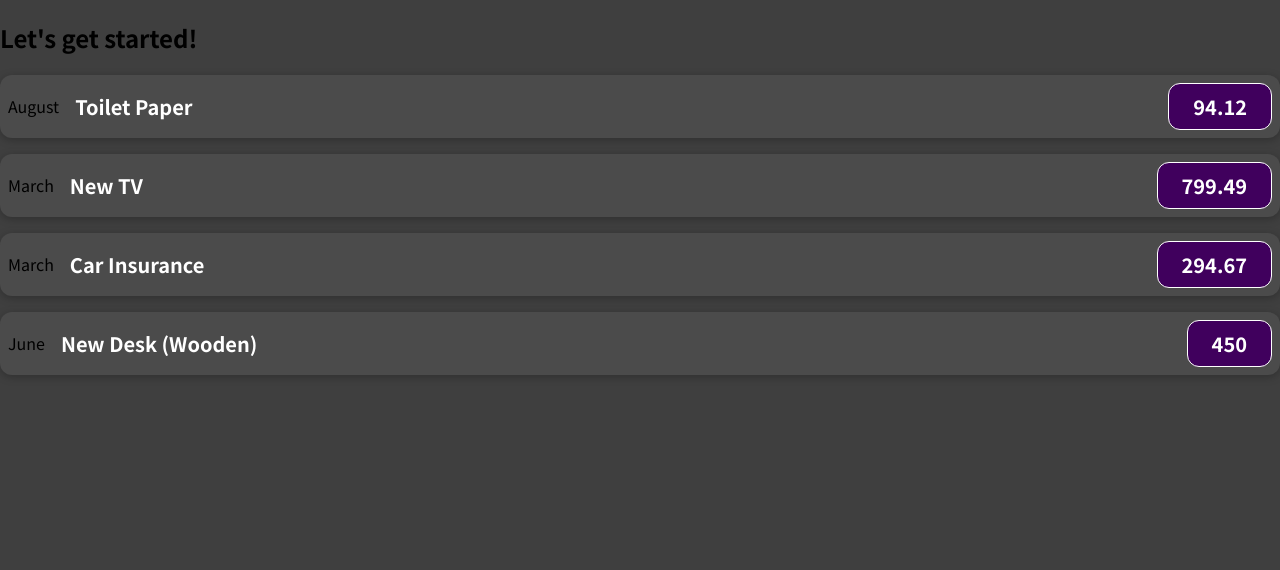
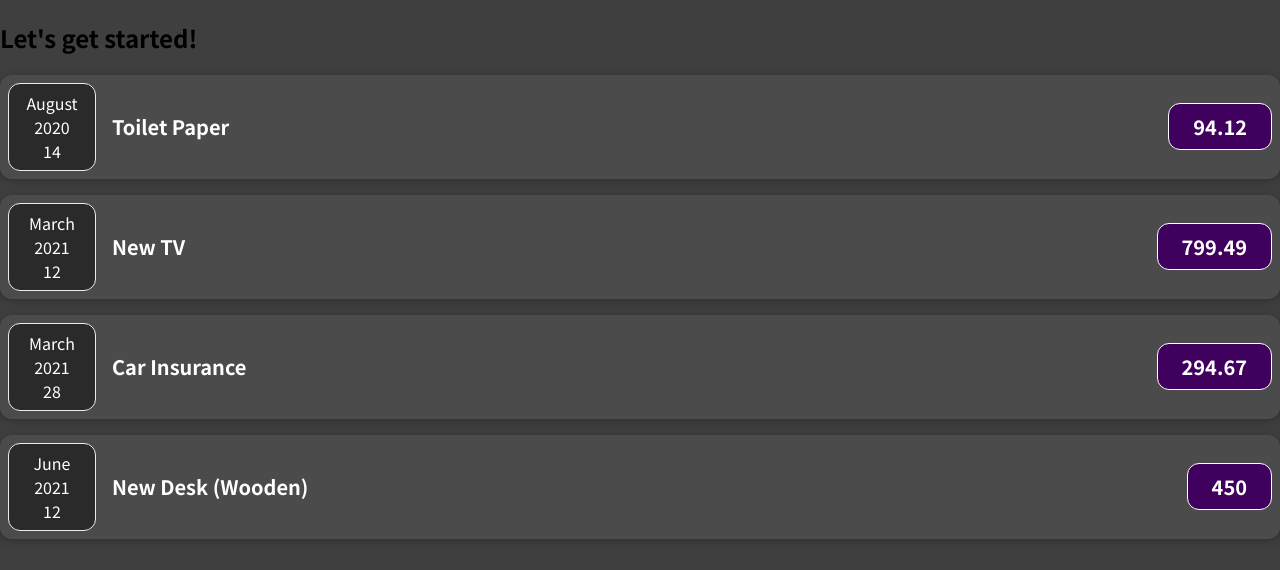
Before and after one commit to DevAntonioRogers/Expense-Tracker, a JavaScript app: page / in a window 1280 px wide. Shown: the top 570 px of the page. Built offline with nearby package versions, Linux system fonts and the light colour scheme.

Commit message:
Added Dates

```diff
--- /dev/null
+++ b/src/components/ExpenseDate.css
@@ -0,0 +1,26 @@
+.expense-date {
+  display: flex;
+  flex-direction: column;
+  width: 5.5rem;
+  height: 5.5rem;
+  border: 1px solid #ececec;
+  background-color: #2a2a2a;
+  color: white;
+  border-radius: 12px;
+  align-items: center;
+  justify-content: center;
+}
+
+.expense-date__month {
+  font-size: 0.75rem;
+  font-weight: bold;
+}
+
+.expense-date__year {
+  font-size: 0.75rem;
+}
+
+.expense-date__day {
+  font-size: 1.5rem;
+  font-weight: bold;
+}
--- /dev/null
+++ b/src/components/ExpenseDate.js
@@ -0,0 +1,17 @@
+import './ExpenseDate.css'
+
+function ExpenseDate(props) {
+  const month = props.date.toLocaleString('en-US', { month: 'long' })
+  const day = props.date.toLocaleString('en-us', { day: '2-digit' })
+  const year = props.date.getFullYear()
+
+  return (
+    <div className='expense-date'>
+      <div className='expense-date_month'>{month}</div>
+      <div className='expense-date_year'>{year}</div>
+      <div className='expense-date_dat'>{day}</div>
+    </div>
+  )
+}
+
+export default ExpenseDate
--- a/src/components/ExpenseItem.js
+++ b/src/components/ExpenseItem.js
@@ -1,16 +1,12 @@
 import './ExpenseItem.css'
+import ExpenseDate from './ExpenseDate';
 
 
 
 function ExpenseItem(props) {
-
   return (
     <div className='expense-item'>
-      <div>
-        <div>{props.date.toLocaleString('en-US', { month: 'long' })}</div>
-        <div></div>
-        <div></div>
-      </div>
+      <ExpenseDate date={props.date} />
       <div className='expense-item__description'>
         <h2>{props.title}</h2>
         <div className='expense-item__price'>{props.amount}</div>
```
